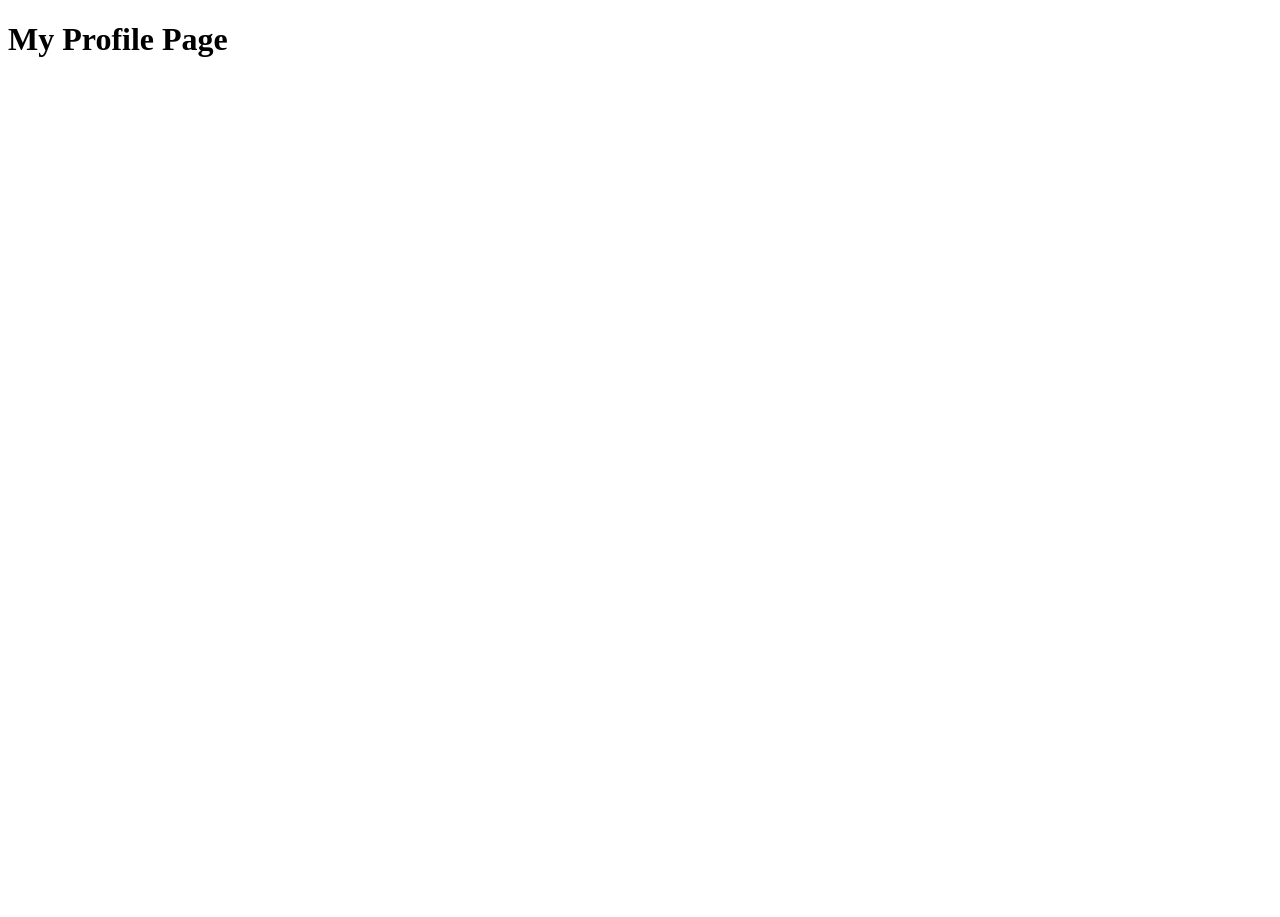
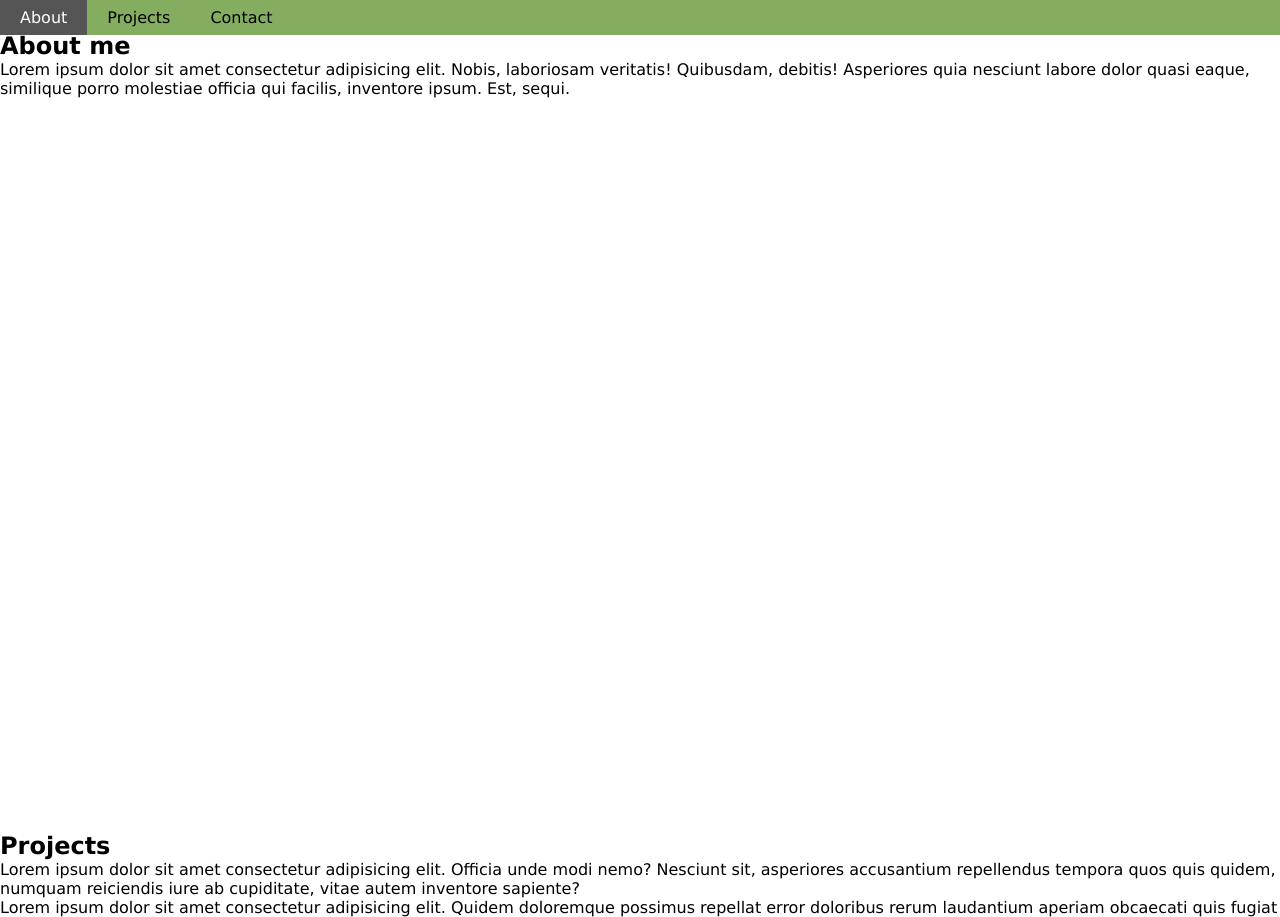
Before and after one commit to elcymon/elcymon.github.io, a plain HTML site: page index.html in a window 1280 px wide. Shown: the top 917 px of the page. Before the commit the page ends 800 px from the top, so only its background shows below. Drawn offline with Linux system fonts and the light colour scheme.

Commit message:
nav-bar and basic initial page

```diff
--- a/css/style.css
+++ b/css/style.css
@@ -0,0 +1,68 @@
+body {
+    font-family: 'Lucida Sans', 'Lucida Sans Regular', 'Lucida Grande', 'Lucida Sans Unicode', Geneva, Verdana, sans-serif;
+
+    margin: 0;
+    padding: 0;
+}
+h2 {
+
+    margin: 0;
+    padding-top: 32px;
+}
+#navbar {
+    list-style: inline;
+    background-color: #85ad5f;
+    position: fixed;
+    width:100vw;
+    margin: 0;
+    padding: 0;
+}
+
+#nav-list {
+    list-style-type: none;
+    /* background-color: #f1f1f1; */
+    overflow: hidden;
+    margin: 0;
+    padding: 0;
+    /* border: 1px solid #000000;
+    max-width: 200px; */
+}
+
+#nav-list li {
+    text-align: center;
+    /* display: inline; */
+    float: left;
+    /* border-bottom: 1px solid #000000; */
+}
+#nav-list li a {
+    display: block;
+    color: #000000;
+    padding: 8px 20px;
+    text-decoration: none;
+}
+
+#nav-list li a:hover {
+    background-color: #555555;
+    color: white;
+}
+
+#welcome-section {
+    min-height: 100vh;
+}
+
+#projects {
+    min-height: 100vh;
+}
+
+#contact {
+    min-height: 100vh;
+}
+
+
+.project-tile {
+
+}
+
+#profile-link {
+    /* min-height: 100vh; */
+}
--- a/index.html
+++ b/index.html
@@ -1,12 +1,39 @@
 <!DOCTYPE html>
 <html lang='en'>
     <head>
+        <meta name='viewport' content='width=device=width, initial-scale=1.0'>
         <title>elcymon</title>
         <link rel="stylesheet" href='css/style.css' type='text/css'>
 
+
     </head>
     <body>
-        <h1>My Profile Page</h1>
+        <nav id='navbar'>
+            <ul id='nav-list'>
+                <li><a href='#welcome-section'>About</a></li>
+                <li><a href='#projects'>Projects</a></li>
+                <li><a href='#contact'>Contact</a></li>
+            </ul>
+        </nav>
+
+        <div id='welcome-section'>
+            <h2>About me</h2>
+            Lorem ipsum dolor sit amet consectetur adipisicing elit. Nobis, laboriosam veritatis! Quibusdam, debitis! Asperiores quia nesciunt labore dolor quasi eaque, similique porro molestiae officia qui facilis, inventore ipsum. Est, sequi.
+        </div>
+
+        <div id='projects'>
+            <h2>Projects</h2>
+            <div class='project-tile'>
+                Lorem ipsum dolor sit amet consectetur adipisicing elit. Officia unde modi nemo? Nesciunt sit, asperiores accusantium repellendus tempora quos quis quidem, numquam reiciendis iure ab cupiditate, vitae autem inventore sapiente?
+            </div>
+            Lorem ipsum dolor sit amet consectetur adipisicing elit. Quidem doloremque possimus repellat error doloribus rerum laudantium aperiam obcaecati quis fugiat temporibus magnam ex, similique delectus rem id provident. Enim, pariatur?
+        </div>
+
+        <div id='contact'>
+            <h2>Contact</h2>
+            Lorem ipsum, dolor sit amet consectetur adipisicing elit. Deserunt odit labore repellendus sequi officiis ea dignissimos, vero, doloremque ut quasi non delectus similique nihil perferendis nulla ex natus dolores culpa.
+
+        </div>
 
         <script src='js/script.js'></script>
     </body>
```
